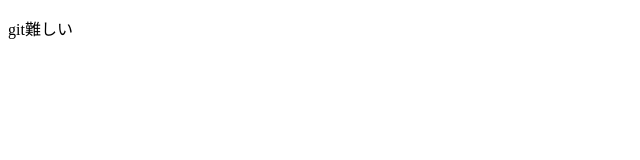
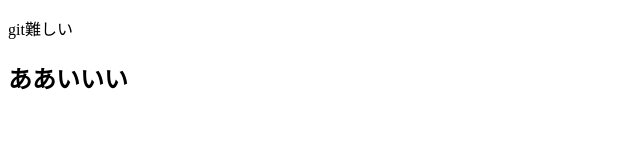
Before and after one commit to reonoesa/git__vs_code, a plain HTML site: page index.html in a window 1280 px wide. Shown: the whole page, without its empty margins (0-640 px from the left). Drawn offline with Linux system fonts and the light colour scheme.

Commit message:
h2タグ追加

```diff
--- a/index.html
+++ b/index.html
@@ -7,5 +7,6 @@
 </head>
 <body>
   <p>git難しい</p>
+  <h2>ああいいい</h2>
 </body>
 </html>
```
